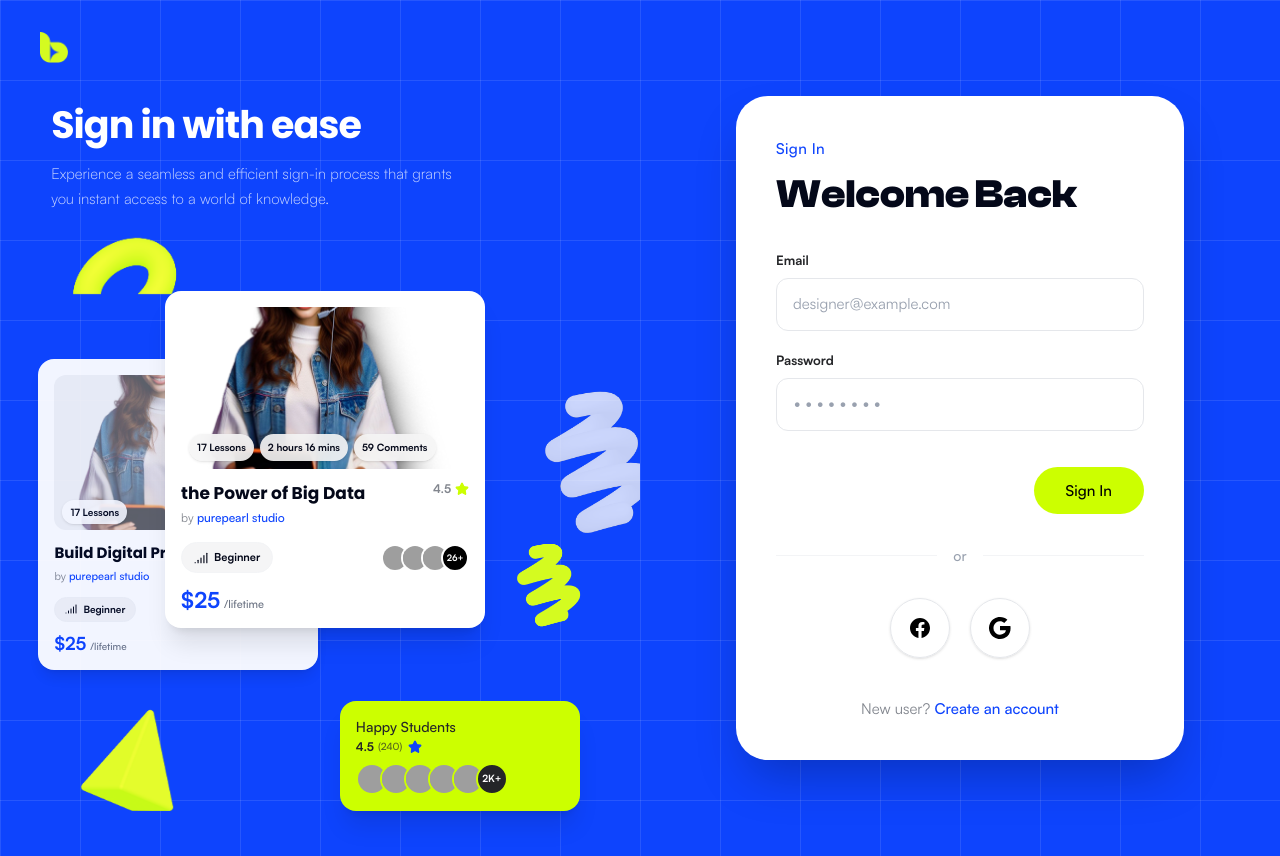
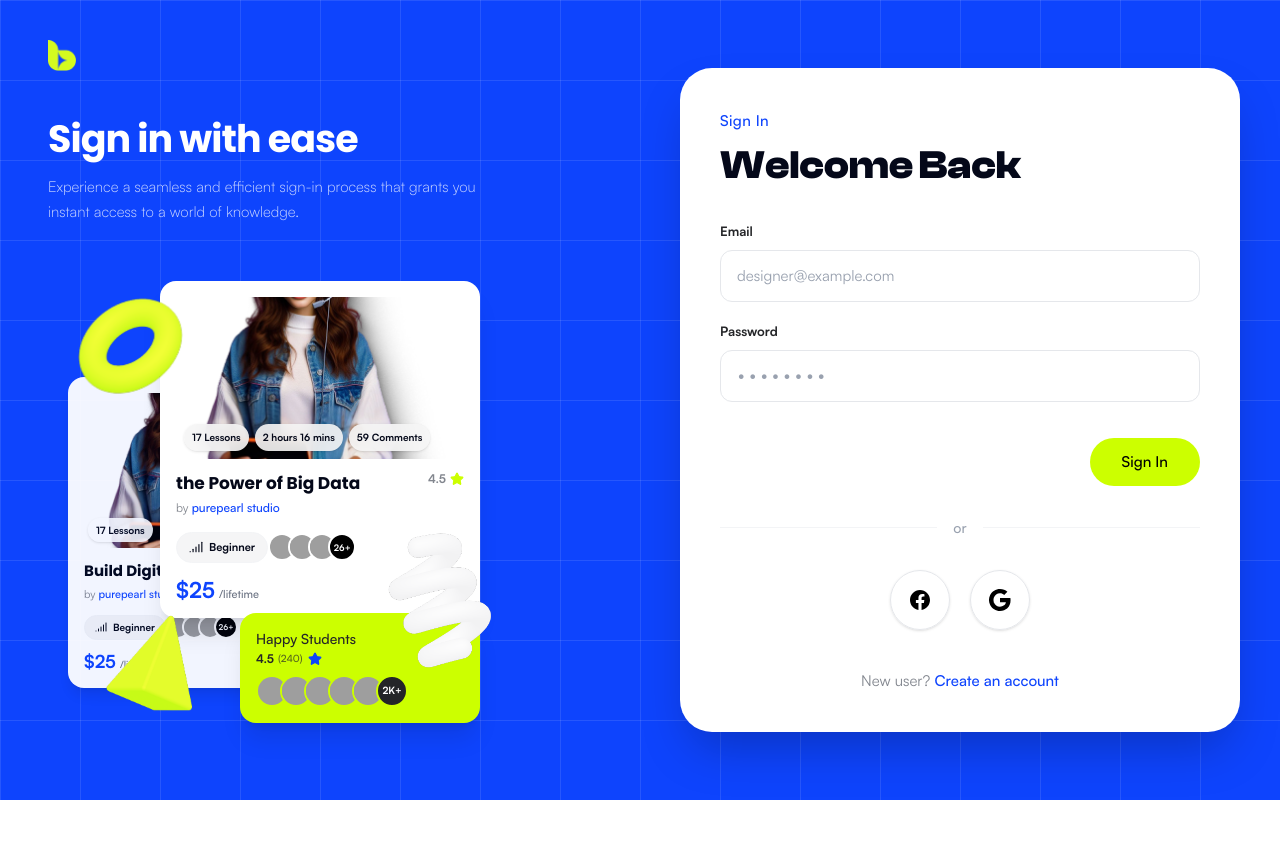
Before and after one commit to abunaserkayes0/bytespace, a Next.js app: page /sign-in in a window 1280 px wide. After the commit the page ends 800 px from the top, so only its background shows below. Built offline with nearby package versions, Linux system fonts and the light colour scheme; grey boxes are pictures that could not be loaded.

Commit message:
refactor: update authentication layout composition and remove website hero page

```diff
--- a/src/app/(auth)/components/auth-happy-students-card.tsx
+++ b/src/app/(auth)/components/auth-happy-students-card.tsx
@@ -3,6 +3,16 @@ import { Star } from "lucide-react";
 
 export default function AuthHappyStudentsCard() {
   return (
+    <div className="relative">
+      <div className="absolute -right-10 -top-25 w-[150px] md:w-[170px] z-35 pointer-events-none ">
+        <Image
+          src="/icons/role.png"
+          alt="squiggle"
+          width={170}
+          height={280}
+          className="w-full h-auto"
+        />
+      </div>
       <div className="bg-accent w-[240px] font-satoshi rounded-2xl p-4 shadow-xl flex flex-col gap-2 hover:scale-[1.02] transition-transform duration-300">
         <div className="flex flex-col">
           <h4 className="text-sm text-left font-satoshi font-medium text-brand-dark">
@@ -37,5 +47,6 @@ export default function AuthHappyStudentsCard() {
           </div>
         </div>
       </div>
+    </div>
   );
 }
--- a/src/app/(auth)/components/auth-layout.tsx
+++ b/src/app/(auth)/components/auth-layout.tsx
@@ -16,33 +16,42 @@ export default function AuthLayout({
   children,
 }: AuthLayoutProps) {
   return (
-    <div className="flex min-h-screen bg-primary bg-grid overflow-hidden">
+    <div className="min-h-screen w-full bg-primary bg-grid flex justify-center items-center overflow-x-hidden">
+      {/* 1440px Max Width Centered Container */}
+      <div className="w-full max-w-360 min-h-screen flex flex-col lg:flex-row relative">
         {/* Left Panel (Decorative) */}
-      <div className="hidden lg:flex lg:w-[48%] xl:w-1/2 relative flex-col overflow-hidden">
-        {/* Logo */}
+        <div className="hidden lg:flex lg:w-1/2 relative flex-col justify-center p-8 md:p-12 overflow-hidden">
+          {/* Logo - Pinned to Top Left of Container */}
           <Link
             href="/"
-          className="absolute top-8 left-10 flex items-center gap-2 z-40 cursor-pointer"
+            className="absolute top-8 left-8 md:top-10 md:left-12 flex items-center gap-2 cursor-pointer z-40"
           >
-          <Image src="/icons/logo.png" alt="ByteSpace" width={28} height={31} />
+            <Image
+              src="/icons/logo.png"
+              alt="ByteSpace"
+              width={28}
+              height={31}
+            />
           </Link>
 
+          {/* Centered Left Content (Headline + Composition) */}
+          <div className="flex flex-col my-auto pt-14 lg:pt-16 ">
             {/* Text Content */}
-        <div className="absolute top-[12%] left-[8%] max-w-[420px] text-white z-30">
-          <h1 className="font-poppins font-bold text-[32px] xl:text-[38px] leading-[1.15] mb-4 tracking-tight">
+            <div className="max-w-[440px] text-white z-30 mb-6 md:mb-8">
+              <h1 className="font-poppins font-bold text-[32px] md:text-[38px] leading-[1.15] mb-3.5 tracking-tight">
                 {headline}
               </h1>
-          <p className="font-satoshi text-[14px] xl:text-[15px] text-white/80 leading-[1.65] font-light">
+              <p className="font-satoshi text-[14px] md:text-[15px] text-white/80 leading-[1.65] font-light">
                 {description}
               </p>
             </div>
 
             {/* ===== Card Composition Area ===== */}
-        <div className="absolute top-[30%] left-[6%] right-[4%] bottom-[4%]">
+            <div className="relative w-full max-w-[560px] h-[460px] md:h-[490px]">
               {/* Torus ring — top-left, overlapping above cards */}
-          <div className="absolute -top-[8%] left-[2%] w-[130px] xl:w-[150px] z-30 pointer-events-none">
+              <div className="absolute top-2 md:top-4 left-0 md:left-2 w-[130px] md:w-[150px] z-30 pointer-events-none">
                 <Image
-              src="/icons/break-circle.png"
+                  src="/icons/yellow-circle.png"
                   alt="torus"
                   width={150}
                   height={150}
@@ -51,61 +60,51 @@ export default function AuthLayout({
               </div>
 
               {/* Back card — offset left and slightly down */}
-          <div className="absolute top-[18%] left-0 z-10 opacity-95">
+              <div className="absolute top-16 md:top-30 left-3 md:left-5 z-10 opacity-95">
                 <CourseBackCard />
               </div>
 
               {/* Main front card — overlapping on top-right of back card */}
-          <div className="absolute top-[6%] left-[18%] xl:left-[22%] z-20">
+              <div className="absolute top-4 md:top-6 left-24 md:left-28 z-20">
                 <CourseShowcaseCard />
               </div>
 
               {/* White squiggle — right side */}
-          <div className="absolute right-[-12%] top-[20%] w-[160px] xl:w-[180px] z-15 pointer-events-none opacity-80">
+              {/* <div  className="absolute -right-8 bottom-14 md:bottom-0 w-[150px] md:w-[170px] z-35 pointer-events-none ">
                 <Image
                   src="/icons/role.png"
                   alt="squiggle"
-              width={180}
-              height={300}
+                  width={170}
+                  height={280}
                   className="w-full h-auto"
                 />
-          </div>
-
-          {/* Accent squiggle — bottom-right, above happy students */}
-          <div className="absolute right-[2%] bottom-[32%] w-[100px] xl:w-[110px] z-15 pointer-events-none">
-            <Image
-              src="/icons/straight-role.png"
-              alt="accent squiggle"
-              width={110}
-              height={110}
-              className="w-full h-auto"
-            />
-          </div>
+              </div> */}
 
               {/* Pyramid — bottom-left */}
-          <div className="absolute bottom-[-2%] left-[4%] w-[120px] xl:w-[140px] z-25 pointer-events-none">
+              <div className="absolute bottom-4 left-2 md:bottom-[-15] md:left-10 w-[110px] md:w-[130px] z-30 pointer-events-none">
                 <Image
                   src="/icons/accent-piramid.png"
                   alt="pyramid"
-              width={140}
-              height={140}
+                  width={130}
+                  height={130}
                   className="w-full h-auto"
                 />
               </div>
 
               {/* Happy Students card — bottom-right */}
-          <div className="absolute bottom-[2%] right-[2%] xl:right-[6%] z-25">
+              <div className="absolute bottom-6 md:bottom-[-30] left-40 md:left-48 z-30">
                 <AuthHappyStudentsCard />
+              </div>
             </div>
           </div>
         </div>
 
         {/* Right Panel (Form) */}
-      <div className="w-full lg:w-[52%] xl:w-1/2 flex items-center justify-center p-6 sm:p-12 md:p-24 relative">
+        <div className="w-full lg:w-1/2 flex flex-col items-center justify-center p-6 sm:p-10 lg:p-10 md:p-16 relative">
           {/* Mobile Logo */}
           <Link
             href="/"
-          className="absolute top-6 left-6 lg:hidden flex items-center gap-2 cursor-pointer z-20"
+            className="mb-6 self-start lg:hidden flex items-center gap-2 cursor-pointer z-20"
           >
             <Image
               src="/icons/logo.png"
@@ -118,8 +117,9 @@ export default function AuthLayout({
             </span>
           </Link>
 
-        <div className="w-full max-w-[580px] bg-white rounded-[32px] p-8 sm:p-10 shadow-2xl relative z-10">
+          <div className="w-full max-w-[560px] bg-white rounded-[32px] p-8 sm:p-10 shadow-2xl relative z-10">
             {children}
+          </div>
         </div>
       </div>
     </div>
--- a/src/app/(auth)/components/course-back-card.tsx
+++ b/src/app/(auth)/components/course-back-card.tsx
@@ -5,14 +5,14 @@ export default function CourseBackCard() {
   return (
     <div className="bg-white rounded-2xl p-4 shadow-lg w-[280px] font-satoshi flex flex-col">
       {/* Thumbnail placeholder */}
-      <div className="relative w-full aspect-[16/10] rounded-xl overflow-hidden mb-3 bg-gray-100">
+      <div className="relative w-full aspect-[16/10] rounded-xl overflow-hidden mb-3">
         <Image
           src="/icons/image.png"
           alt="Course"
           fill
-          className="object-cover opacity-60"
+          className="object-cover"
         />
-        <div className="absolute bottom-2 left-2 z-10">
+        <div className="absolute bottom-2 left-1 z-10">
           <span className="bg-white/90 backdrop-blur-sm text-brand-black text-[10px] px-2 py-1.5 rounded-full font-semibold shadow-sm">
             17 Lessons
           </span>
@@ -30,7 +30,7 @@ export default function CourseBackCard() {
       </div>
 
       {/* Level & Avatars */}
-      <div className="flex items-center justify-between mb-3">
+      <div className="flex items-center justify mb-3">
         <div className="flex items-center gap-1.5 border border-gray-100 bg-brand-light px-2.5 py-1 rounded-full text-[10px] font-semibold text-brand-black">
           <Signal className="w-3 h-3 text-brand-black" />
           Beginner
@@ -55,9 +55,7 @@ export default function CourseBackCard() {
 
       {/* Price */}
       <div className="flex items-baseline gap-1">
-        <span className="text-primary font-bold text-lg leading-none">
-          $25
-        </span>
+        <span className="text-primary font-bold text-lg leading-none">$25</span>
         <span className="text-gray-500 text-[10px] font-medium">/lifetime</span>
       </div>
     </div>
--- a/src/app/(auth)/components/course-showcase-card.tsx
+++ b/src/app/(auth)/components/course-showcase-card.tsx
@@ -43,7 +43,7 @@ export default function CourseShowcaseCard() {
       </div>
 
       {/* Badges & Avatars */}
-      <div className="flex items-center justify-between mb-4">
+      <div className="flex items-center justify-start mb-4">
         <div className="flex items-center gap-1.5 border border-gray-100 bg-brand-light px-3 py-1.5 rounded-full text-[11px] font-semibold text-brand-black">
           <Signal className="w-3.5 h-3.5 text-brand-black" />
           Beginner
--- a/src/app/(website)/page.tsx
+++ /dev/null
@@ -1,9 +0,0 @@
-import Hero from "./components/hero";
-
-export default function Page() {
-  return (
-    <div>
-      <Hero />
-    </div>
-  );
-}
```
Also changed, not shown: public/icons/yellow-circle.png (added). Lines whose indentation alone changed are shown as unchanged.
